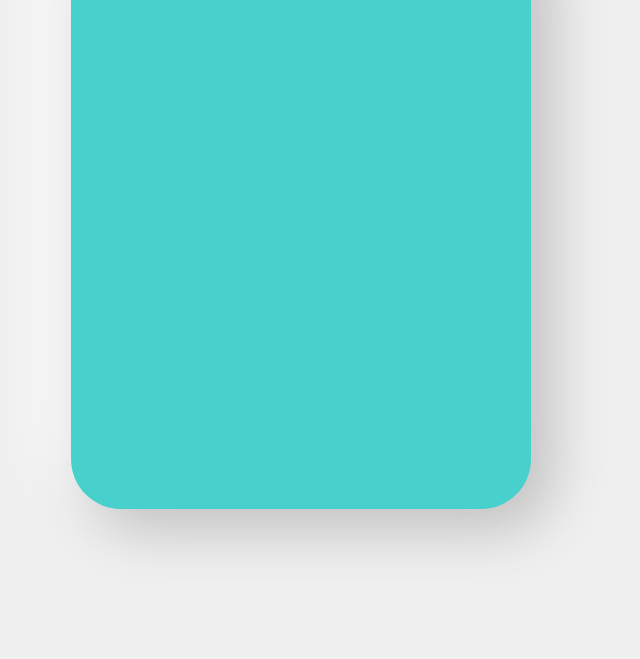
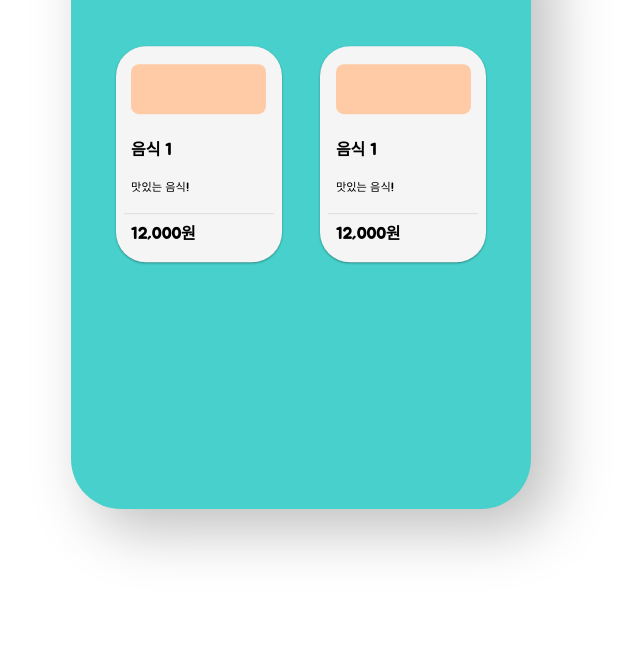
Before and after one commit to augustboyy/2023_Digital_media_UIUX, a plain HTML site: page chooseMenu.html in a window 1280 px wide. Shown: the part 141-800 px from the top of the page, without its empty margins (339-979 px from the left). Drawn offline with Linux system fonts and the light colour scheme.

Commit message:
메뉴 추가중

```diff
--- a/chooseMenu.html
+++ b/chooseMenu.html
@@ -3,12 +3,36 @@
 <head>
     <meta charset="UTF-8">
     <meta name="viewport" content="width=device-width, initial-scale=1.0">
-    <link rel="stylesheet" href="styles/style1.css">
-    <title>New Page</title>
+    <link rel="stylesheet" href="styles/chooseMenu.css">
+    <link rel="preconnect" href="https://fonts.googleapis.com">
+    <link rel="preconnect" href="https://fonts.gstatic.com" crossorigin>
+    <link href="https://fonts.googleapis.com/css2?family=Jua&display=swap" rel="stylesheet">
+    <title>디미소 UI/UX 디자인 프로젝트</title>
 </head>
 <body>
     <div class="card">
         <h1>기현공듀의 키오스크</h1>
     </div>
+    <div class="menu">
+        <div class="menu-img"></div>
+        <div class="menu-info">
+          <p class="text-title">음식 1 </p>
+          <p class="text-body">맛있는 음식!</p>
+        </div>
+        <div class="menu-footer">
+        <span class="text-title">12,000원</span>
+        </div>
+      </div></div>
+
+      <div class="menutwo">
+        <div class="menutwo-img"></div>
+        <div class="menutwo-info">
+          <p class="texttwo-title">음식 1 </p>
+          <p class="texttwo-body">맛있는 음식!</p>
+        </div>
+        <div class="menutwo-footer">
+        <span class="texttwo-title">12,000원</span>
+        </div>
+      </div></div>
 </body>
 </html>
--- a/styles/chooseMenu.css
+++ b/styles/chooseMenu.css
@@ -14,38 +14,39 @@
 
 /* 메뉴 스타일 */
 .menu {
-    width: 228px;
-    height: 305px;
-    padding: .8em;
+    width: 150px; /* 작게 조정 */
+    height: 200px; /* 작게 조정 */
+    padding: .5em; /* 작게 조정 */
+    border-radius: 30px; /* 작게 조정 */
     background: #f5f5f5;
-    position: absolute; /* 절대적인 위치 설정 */
-    top: 50%; /* 카드 상단 중앙으로 위치 */
-    left: 50%;
-    border-radius: 50px;
+    position: absolute;
+    top: 45%;
+    left: 42%;
     transform: translate(-50%, -80%);
     overflow: visible;
-    box-shadow: 0 1px 3px rgba(0,0,0,0.12), 0 1px 2px rgba(0,0,0,0.24);
-    z-index: 1; /* 카드 위에 표시되도록 z-index 설정 */
+    box-shadow: 0 1px 3px rgba(0, 0, 0, 0.12), 0 1px 2px rgba(0, 0, 0, 0.24);
+    z-index: 1;
 }
 
+/*1번메뉴*/
 .menu-img {
     background-color: #ffcaa6;
-    height: 30%;
-    width: 200px; /* 원하는 폭 설정 */
+    height: 25%; /* 작게 조정, 비율 유지를 위해 */
+    width: 90%; /* 가로 크기를 100%로 유지 */
     border-radius: .5rem;
     transition: .3s ease;
-    margin: auto; /* 가운데 정렬을 위한 설정 */
-    margin-top: 20px; /* 이미지를 아래로 이동시키는 값 */
+    margin: auto;
+    margin-top: 10px; /* 작게 조정 */
 }
 
-
 .menu-info {
-    padding-top: 10%;
+    font-family: 'Jua', sans-serif;
+    padding-top: 5%; /* 작게 조정 */
 }
 
 svg {
-    width: 20px;
-    height: 20px;
+    width: 15px; /* 작게 조정 */
+    height: 15px; /* 작게 조정 */
 }
 
 .menu-footer {
@@ -53,26 +54,89 @@
     display: flex;
     justify-content: space-between;
     align-items: center;
-    padding-top: 10px;
+    padding-top: 5%; /* 작게 조정 */
     border-top: 1px solid #ddd;
 }
 
-   /*Text*/
 .text-title {
-    font-weight: 900;
-    font-size: 1.2em;
+    font-weight: 700;
+    font-family: 'Jua', sans-serif;
+    font-size: 1em; /* 작게 조정 */
     line-height: 1.5;
     padding-left: 5%;
 }
 
 .text-body {
-    font-size: .9em;
-    padding-bottom: 10px;
+    font-size: 0.7em; /* 작게 조정 */
+    padding-bottom: 5%; /* 작게 조정 */
     padding-left: 5%;
 }
 
-   /*Hover*/
 .menu-img:hover {
-    transform: translateY(-25%);
-    box-shadow: rgba(226, 196, 63, 0.25) 0px 13px 47px -5px, rgba(180, 71, 71, 0.3) 0px 8px 16px -8px;
+    transform: translateY(-10%); /* 작게 조정 */
+    box-shadow: rgba(226, 196, 63, 0.25) 0px 6px 23px -5px, rgba(180, 71, 71, 0.3) 0px 4px 8px -4px;
 }
+
+/*2번메뉴*/
+.menutwo {
+    width: 150px; /* 작게 조정 */
+    height: 200px; /* 작게 조정 */
+    padding: .5em; /* 작게 조정 */
+    border-radius: 30px; /* 작게 조정 */
+    background: #f5f5f5;
+    position: absolute;
+    top: 45%;
+    left: 58%;
+    transform: translate(-50%, -80%);
+    overflow: visible;
+    box-shadow: 0 1px 3px rgba(0, 0, 0, 0.12), 0 1px 2px rgba(0, 0, 0, 0.24);
+    z-index: 1;
+}
+
+.menutwo-img {
+    background-color: #ffcaa6;
+    height: 25%; /* 작게 조정, 비율 유지를 위해 */
+    width: 90%; /* 가로 크기를 100%로 유지 */
+    border-radius: .5rem;
+    transition: .3s ease;
+    margin: auto;
+    margin-top: 10px; /* 작게 조정 */
+}
+
+.menutwo-info {
+    font-family: 'Jua', sans-serif;
+    padding-top: 5%; /* 작게 조정 */
+}
+
+svg {
+    width: 15px; /* 작게 조정 */
+    height: 15px; /* 작게 조정 */
+}
+
+.menutwo-footer {
+    width: 100%;
+    display: flex;
+    justify-content: space-between;
+    align-items: center;
+    padding-top: 5%; /* 작게 조정 */
+    border-top: 1px solid #ddd;
+}
+
+.texttwo-title {
+    font-weight: 700;
+    font-family: 'Jua', sans-serif;
+    font-size: 1em; /* 작게 조정 */
+    line-height: 1.5;
+    padding-left: 5%;
+}
+
+.texttwo-body {
+    font-size: 0.7em; /* 작게 조정 */
+    padding-bottom: 5%; /* 작게 조정 */
+    padding-left: 5%;
+}
+
+.menutwo-img:hover {
+    transform: translateY(-10%); /* 작게 조정 */
+    box-shadow: rgba(226, 196, 63, 0.25) 0px 6px 23px -5px, rgba(180, 71, 71, 0.3) 0px 4px 8px -4px;
+}
```
Lines whose indentation alone changed are shown as unchanged.
